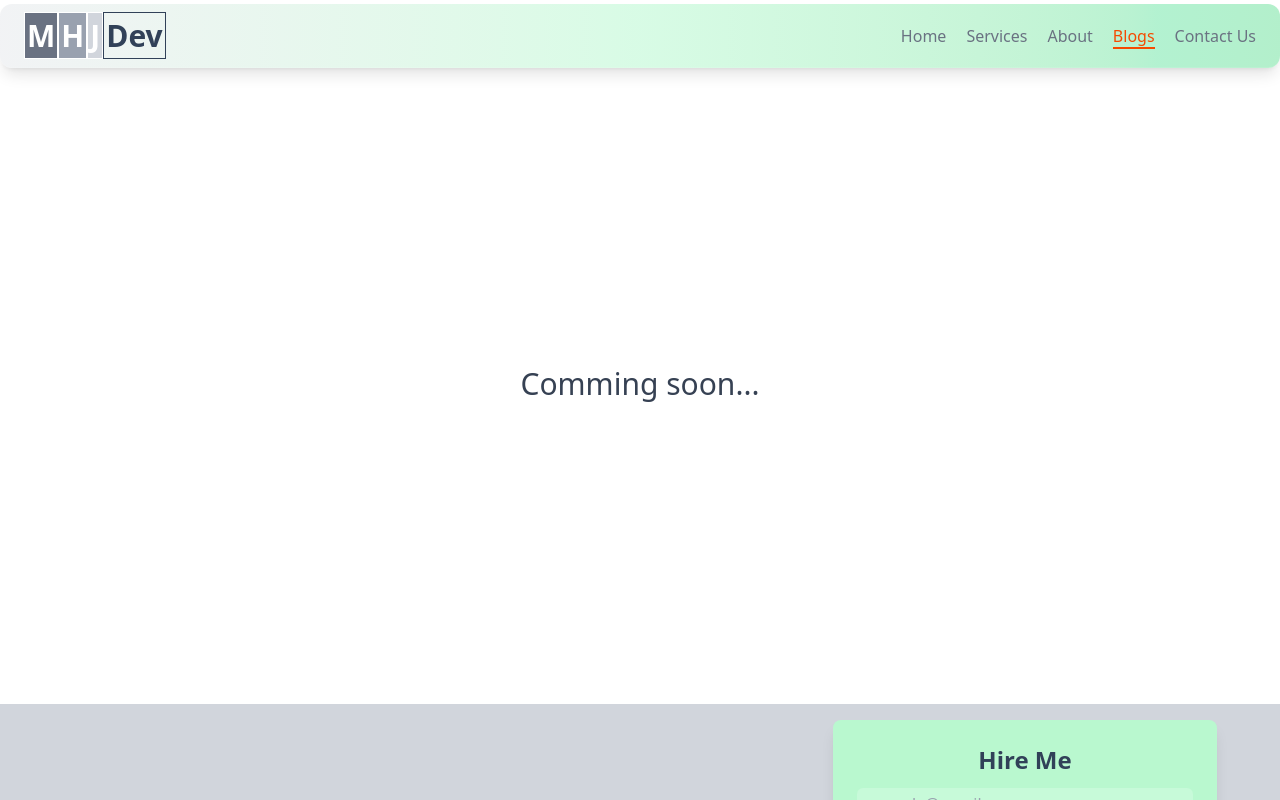
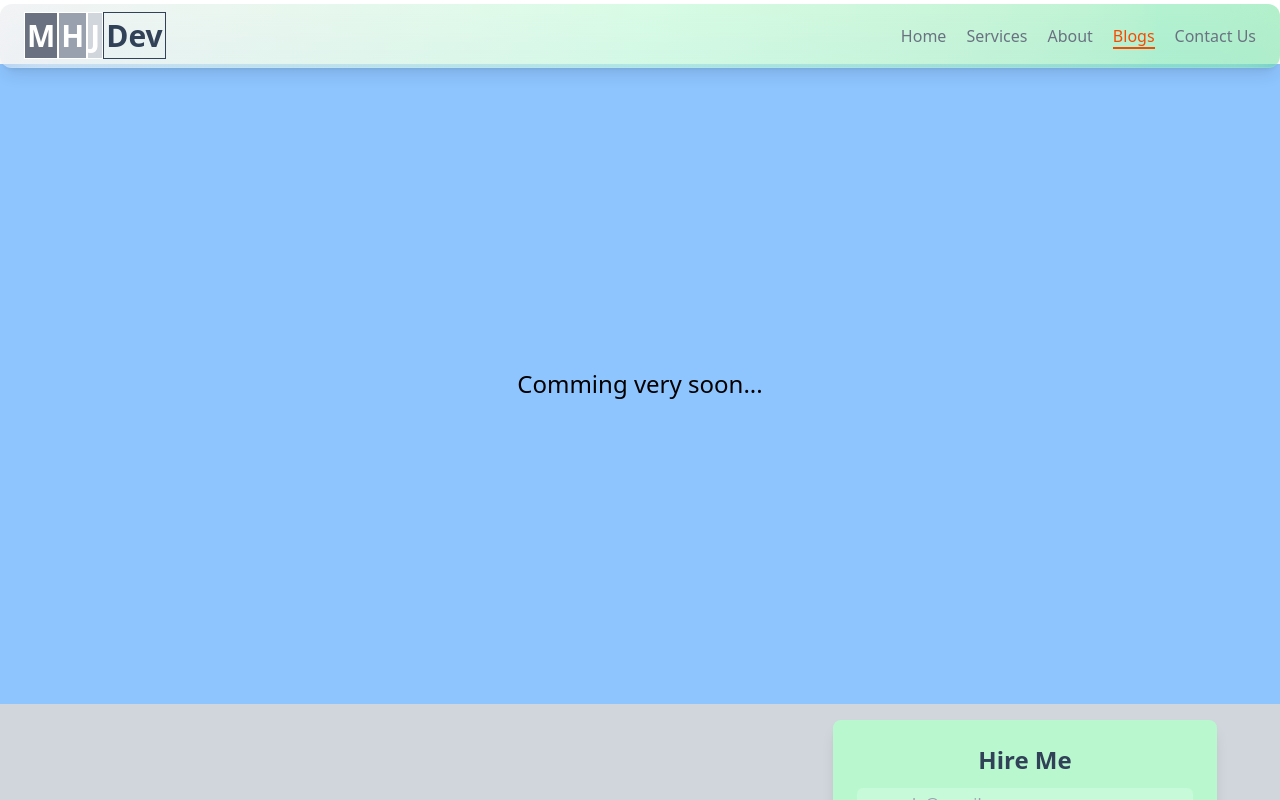
Before and after one commit to mustansarjutt/official_portfolio_frontend, a React (Vite) app: page /blogs in a window 1280 px wide. Shown: the top 800 px of the page. Built offline with nearby package versions, Linux system fonts and the light colour scheme.

Commit message:
made improvements

```diff
--- a/src/components/Blogs.jsx
+++ b/src/components/Blogs.jsx
@@ -1,7 +1,7 @@
 export default function Blogs() {
     return (
-        <div className="min-h-4/5 h-auto flex justify-center items-center">
-            <h1 className="text-3xl text-gray-700">Comming soon...</h1>
+        <div className="min-h-4/5 h-auto bg-blue-300 flex justify-center items-center p-3">
+            <h1 className="text-[#000] text-2xl">Comming very soon...</h1>
         </div>
     )
 }
--- a/src/components/Contact.jsx
+++ b/src/components/Contact.jsx
@@ -21,6 +21,9 @@ export default function Contact() {
         if (!isValidEmail(email)) {
             setAlert({ message: "Email is Invalid", type: "error" })
             return
+        }
+        if (text.length < 10) {
+            setAlert({ message: "Message must be consists of minimum 10 characters", type: "error" })
         }
 
         const messageDetails = {
--- a/src/components/Footer.jsx
+++ b/src/components/Footer.jsx
@@ -39,7 +39,8 @@ export default function Footer() {
                 headers: {
                     "Content-Type": "application/json"
                 },
-                body: JSON.stringify(messageDetails)
+                body: JSON.stringify(messageDetails),
+                signal: controller.signal
             })
             clearTimeout(timeout)
             const data = await response.json()
--- a/src/constants/index.js
+++ b/src/constants/index.js
@@ -1,4 +1,5 @@
 const server = "https://portfolio-backend-mgqx.onrender.com"
+// const server = "http://localhost:4000"
 
 export {
     server
```
